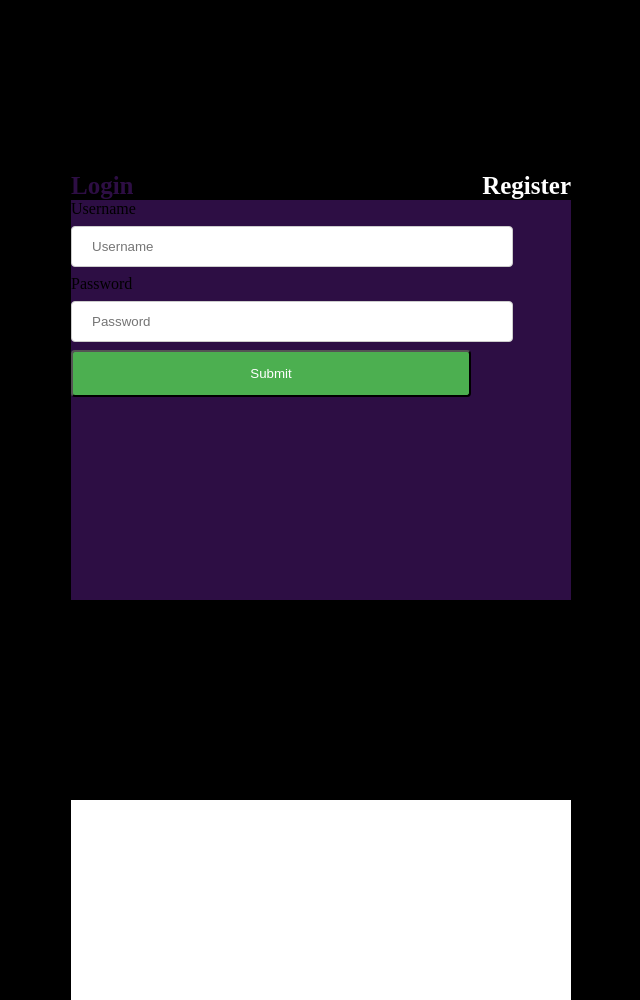
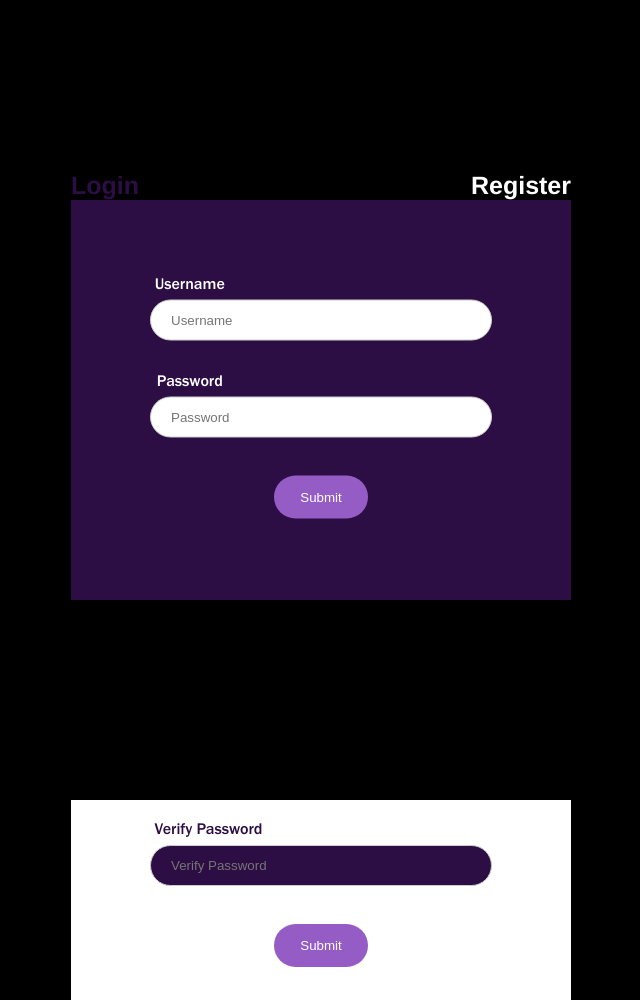
Before and after one commit to reedisme/Gotcha, a PHP site: page /login_register.html in a window 1280 px wide. Shown: the whole page, without its empty margins (319-959 px from the left). Run offline with PHP 8.4, Linux system fonts and the light colour scheme; some libraries are stand-ins or nearby versions.

Commit message:
Login/Register styling!

```diff
--- a/login_register.html
+++ b/login_register.html
@@ -18,13 +18,25 @@
                 <label for="uname">Username</label>
                 <input type="text" id="uname" name="Username" placeholder="Username">
 
-                <label for="uname">Password</label>
+                <label for="password">Password</label>
                 <input type="text" id="password" name="Password" placeholder="Password">
 
                 <input type="submit" value="Submit">
             </form>
         </div>
         <div class='reg'>
+            <form action="./action_page.php">
+                <label for="uname">Username</label>
+                <input type="text" id="uname" name="Username" placeholder="Username">
+
+                <label for="password">Password</label>
+                <input type="text" id="password" name="Password" placeholder="Password">
+
+                <label style='right:30%' for="vpassword">Verify Password</label>
+                <input type="text" id="vpassword" name="vPassword" placeholder="Verify Password">
+
+                <input type="submit" value="Submit">
+            </form>
         </div>
     </div>
     <div style='position:fixed;bottom:0;' class="blocker"></div>
--- a/styles/login_register.css
+++ b/styles/login_register.css
@@ -4,8 +4,29 @@ html, body {
     overflow-y:hidden;
     width:100%;
     margin: 0;
-    font-family: Franklin Gothic;
+    font-family: Franklin Gothic Medium;
 }
+.log form {
+    top:25%;
+}
+.reg form {
+    color:#2d0e44;
+    top:75%;
+}
+form {
+    margin: 0 auto;
+    position:absolute;
+    text-align:center;
+    left:0;
+    right:0;
+    width:75%;
+    transform: translateY(-50%);
+}
+label {
+    position: relative;
+    right:35%;
+}
+
 .log {
     background-color:#2d0e44;
     height:50%;
@@ -38,6 +59,7 @@ html, body {
 }
 .logreg {
     height:100%;
+    color:white;
     position:absolute;
     left:0;
     right:0;
@@ -49,25 +71,32 @@ html, body {
 input[type=text], select {
     width: 80%;
     padding: 12px 20px;
-    margin: 8px 0;
+    margin-top:8px;
+    margin-bottom:30px;
     display: inline-block;
     border: 1px solid #ccc;
-    border-radius: 4px;
+    border-radius: 300px;
+}
+
+.reg input[type=text], select {
+    color:white;
+    background-color:#2d0e44;
 }
 
 input[type=submit] {
-    width: 80%;
-    background-color: #4CAF50;
+    width: 25%;
+    border-radius:300px;
+    background-color: #965CC6;
     color: white;
     padding: 14px 20px;
-    margin: 8px 0
+    margin: 8px 0;
+    transition:all 0.4s ease;
     border: none;
-    border-radius: 4px;
     cursor: pointer;
 }
 
 input[type=submit]:hover {
-        background-color: #45a049;
+    width:80%
 }
 
 .transform {
```
